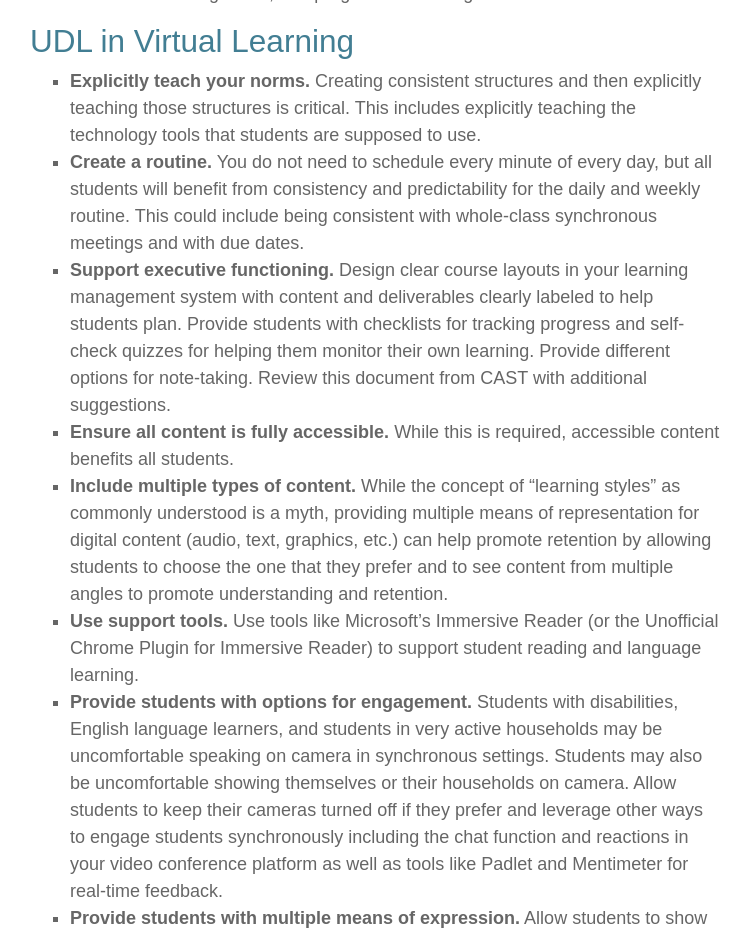
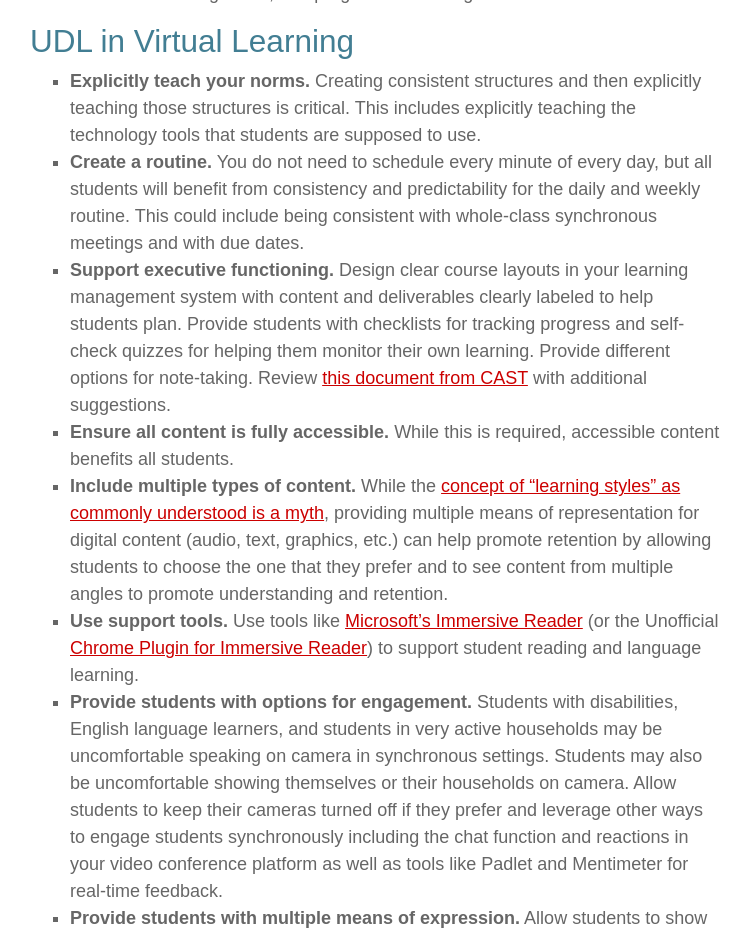
Before and after one commit to mjsamberg/resourceguides, a Jekyll site: the page built from virtual-accessibility/index.md, in a window 1280 px wide and 1400 px high, scrolled down 1953 px. Shown: the top 936 px of the window, without its empty margins (265-1015 px from the left). Built offline with Jekyll 4.4.1, drawn with Linux system fonts in a browser that asks for light colours; nearby versions of some CDN libraries; some web fonts are replaced; part of the change alters nothing that is shown; some of the changed text lies outside the part shown.

```diff
--- a/virtual-accessibility/index.md
+++ b/virtual-accessibility/index.md
@@ -27,13 +27,16 @@ The UDL framework recommends providing multiple means of:
 ### UDL in Virtual Learning
 * **Explicitly teach your norms.** Creating consistent structures and then explicitly teaching those structures is critical. This includes explicitly teaching the technology tools that students are supposed to use.
 * **Create a routine.** You do not need to schedule every minute of every day, but all students will benefit from consistency and predictability for the daily and weekly routine. This could include being consistent with whole-class synchronous meetings and with due dates.
-* **Support executive functioning.** Design clear course layouts in your learning management system with content and deliverables clearly labeled to help students plan. Provide students with checklists for tracking progress and self-check quizzes for helping them monitor their own learning. Provide different options for note-taking. Review this document from CAST with additional suggestions.
+* **Support executive functioning.** Design clear course layouts in your learning management system with content and deliverables clearly labeled to help students plan. Provide students with checklists for tracking progress and self-check quizzes for helping them monitor their own learning. Provide different options for note-taking. Review [this document from CAST](http://udloncampus.cast.org/page/teach_executive) with additional suggestions.
 * **Ensure all content is fully accessible.** While this is required, accessible content benefits all students.
-* **Include multiple types of content.** While the concept of "learning styles" as commonly understood is a myth, providing multiple means of representation for digital content (audio, text, graphics, etc.) can help promote retention by allowing students to choose the one that they prefer and to see content from multiple angles to promote understanding and retention.
-* **Use support tools.** Use tools like Microsoft's Immersive Reader (or the Unofficial Chrome Plugin for Immersive Reader) to support student reading and language learning.
+* **Include multiple types of content.** While the [concept of "learning styles" as commonly understood is a myth](https://www.theatlantic.com/science/archive/2018/04/the-myth-of-learning-styles/557687/), providing multiple means of representation for digital content (audio, text, graphics, etc.) can help promote retention by allowing students to choose the one that they prefer and to see content from multiple angles to promote understanding and retention.
+* **Use support tools.** Use tools like [Microsoft's Immersive Reader](https://www.onenote.com/learningtools) (or the Unofficial [Chrome Plugin for Immersive Reader](https://chrome.google.com/webstore/detail/use-immersive-reader-on-w/fmidkjgknpkbmninbmklhcgaalfalbdh)) to support student reading and language learning.
 * **Provide students with options for engagement.** Students with disabilities, English language learners, and students in very active households may be uncomfortable speaking on camera in synchronous settings. Students may also be uncomfortable showing themselves or their households on camera. Allow students to keep their cameras turned off if they prefer and leverage other ways to engage students synchronously including the chat function and reactions in your video conference platform as well as tools like Padlet and Mentimeter for real-time feedback.
-* **Provide students with multiple means of expression.** Allow students to show what they know in different ways. Students can record a video of themselves speaking or create a screencast (instructions for Chromebook/Android/iOS/Windows/Mac). Let students use a tool on the computer to create an interactive presentation or tool. Allow students to write the essay if they choose to. Choice boards allow students to select the types of assignments they would like to do.
+* **Provide students with multiple means of expression.** Allow students to show what they know in different ways. Students can record a video of themselves speaking or create a screencast (instructions for [Chromebook](https://chrome.google.com/webstore/detail/screencastify-screen-vide/mmeijimgabbpbgpdklnllpncmdofkcpn?utm_source=chrome-app-launcher-search)/[Android](https://www.digitaltrends.com/mobile/how-to-screen-record-in-android/)/[iOS](https://support.apple.com/en-us/HT207935)/[Windows](https://www.nextofwindows.com/windows-10-screen-recorder)/[Mac](https://support.apple.com/en-us/HT208721)). Let students use a tool on the computer to create an interactive presentation or tool. Allow students to write the essay if they choose to. [Choice boards](https://blog.tcea.org/choice-boards-2/) allow students to select the types of assignments they would like to do.
 * **Use groups (or don't).** Some students will crave collaboration and group work. Others will not. Allow students to decide what works best for them based on their preferences and needs.
+
+## Executive Functioning
+
 
 ## General Accessibility Guidelines
 [![Accessibility Guideline Posters via the UK Accessibility Office https://accessibility.blog.gov.uk/2016/09/02/dos-and-donts-on-designing-for-accessibility/][image-1]][6]
```
